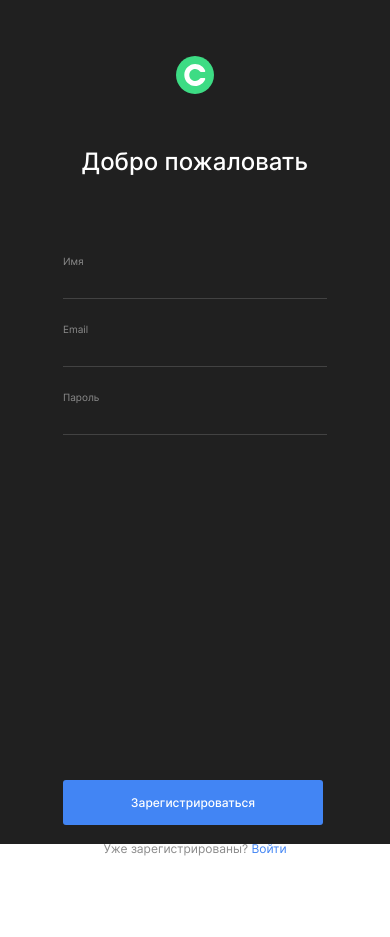
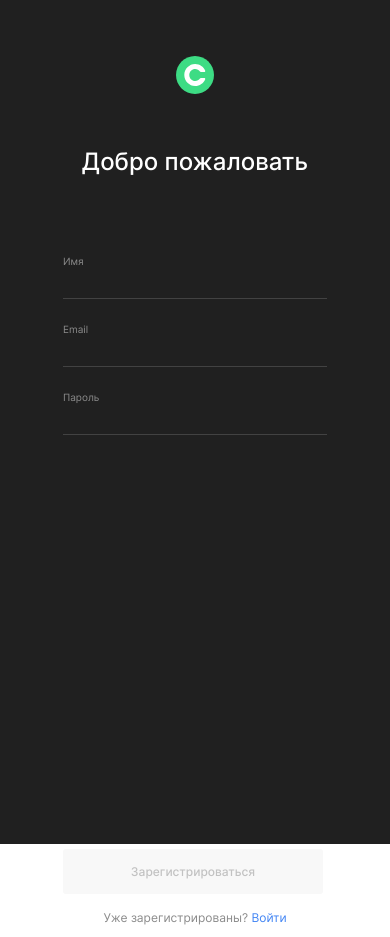
Before and after one commit to Oksana-Bykova/movies-explorer-frontend, a React (Create React App) app: page /signup in a window 390 px wide. Before the commit the page ends 868 px from the top, so only its background shows below. Built offline with nearby package versions, Linux system fonts and the light colour scheme; the HTML template or start-up script is replaced by a standard one.

Commit message:
Добавлен disabled кнопке если не все заполнено или заполнено неверно

```diff
--- a/src/components/Form/Form.css
+++ b/src/components/Form/Form.css
@@ -186,3 +186,25 @@
   font-weight: 400;
   line-height: normal;
 }
+
+.form__button-disabled {
+  background: #F8F8F8;
+  border: none;
+  border-radius: 3px;
+  min-width: 396px;
+  min-height: 45px;
+  color: #C2C2C2;
+  text-align: center;
+  font-size: 14px;
+  font-weight: 500;
+  line-height: normal;
+  margin: 0 auto 0;
+}
+
+@media screen and (max-width: 458px) {
+  .form__button-disabled {
+    min-width: 260px;
+    margin-top: 276px;
+    font-size: 12px;
+  }
+}
--- a/src/components/Login/Login.js
+++ b/src/components/Login/Login.js
@@ -2,26 +2,33 @@ import React from "react";
 import { Link } from "react-router-dom";
 import "./Login.css";
 import logo from "../../images/logo.svg";
+import { useFormWithValidation } from "../../utils/Validation";
 
 function Login(props) {
-  const [email, setEmail] = React.useState("");
-  const [password, setPassword] = React.useState("");
+  //const [email, setEmail] = React.useState("");
+  //const [password, setPassword] = React.useState("");
 
-  function handleEmail(evt) {
-    setEmail(evt.target.value);
-  }
+  //function handleEmail(evt) {
+ //   setEmail(evt.target.value);
+//  }
 
-  function handlePassword(evt) {
-    setPassword(evt.target.value);
-  }
+ // function handlePassword(evt) {
+ //   setPassword(evt.target.value);
+ // }
+
+ const { values, handleChange, errors, isValid, resetForm } = useFormWithValidation();
+
+ const { email, password } = values;
 
   function handleSubmit(evt) {
     evt.preventDefault();
-    const arr = {
-      email: email,
-      password: password,
-    };
-    props.onRegister(arr);
+  //  const arr = {
+   //   email: email,
+   //   password: password,
+  //  };
+   // props.onRegister(arr);
+
+   props.onRegister (values);
   }
 
   return (
@@ -46,10 +53,10 @@ function Login(props) {
               minLength={2}
               maxLength={30}
               required
-              onChange={props.handleChange}
-              value={props.values}
+              onChange={handleChange}
+              value={email || ""}
             />
-            <span className="form__error">{props.errSpan}</span>
+            <span className="form__error">{errors.email || "" }</span>
           </label>
 
           <label className="form__label" htmlFor="password">
@@ -62,13 +69,13 @@ function Login(props) {
               minLength={2}
               maxLength={30}
               required
-              onChange={props.handleChange}
-              value={props.values}
+              onChange={handleChange}
+              value={password || ""}
             />
-            <span className="form__error">{props.errSpan}</span>
+            <span className="form__error">{errors.password || "" }</span>
           </label>
           <p className="form__span-error-submit">{props.err}</p>
-          <button type="submit" className="form__button-login">
+          <button type="submit" className={!isValid ? "form__button-disabled" :"form__button-login"} disabled = { !isValid}>
           Войти
           </button>
           <p className="form__span">Еще не зарегистрированы?
--- a/src/components/Register/Register.js
+++ b/src/components/Register/Register.js
@@ -103,7 +103,7 @@ function Register(props) {
           </label>
 
           <p className="form__span-error-submit">{props.err}</p>
-          <button type="submit" className="form__button">
+          <button type="submit" className={!isValid ? "form__button-disabled" :"form__button-login"} disabled = { !isValid}>
           Зарегистрироваться
           </button>
           <p className="form__span">Уже зарегистрированы?
```
